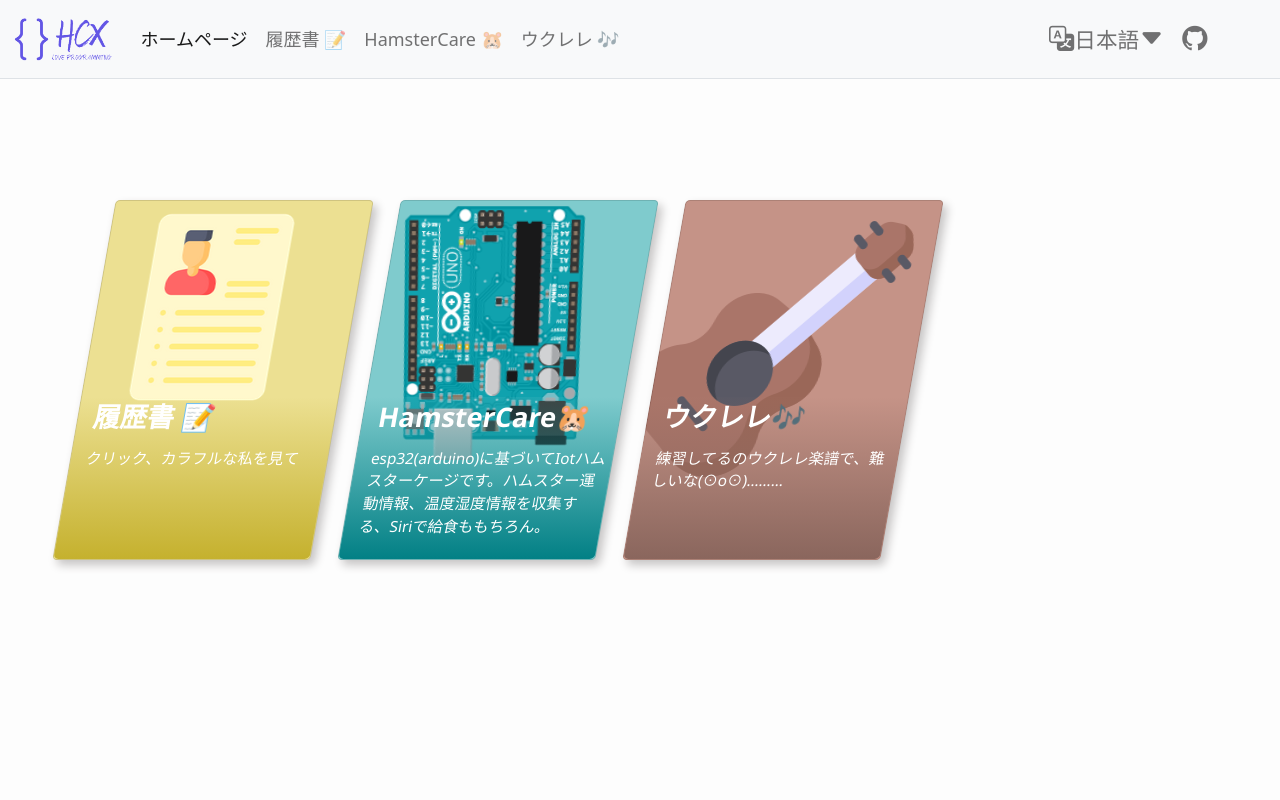
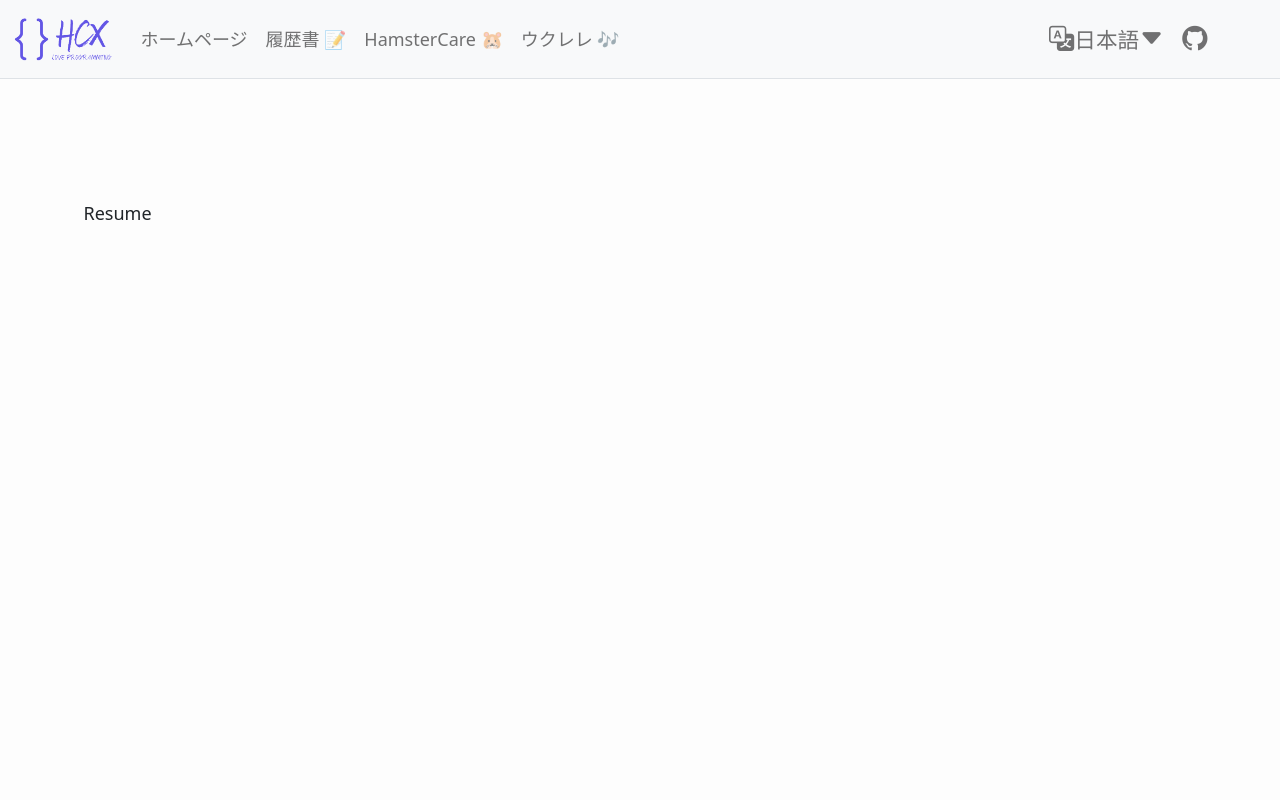
Before and after one commit to hanchengxu/homepage-front, a Vue app: page /resume in a window 1280 px wide. Shown: the top 800 px of the page. Built offline with nearby package versions, Linux system fonts and the light colour scheme.

Commit message:
add router

```diff
--- a/package.json
+++ b/package.json
@@ -16,7 +16,8 @@
     "core-js": "^3.6.5",
     "element-plus": "^1.0.2-beta.36",
     "vue": "^3.0.0",
-    "vue-i18n": "^9.1.7"
+    "vue-i18n": "^9.1.7",
+    "vue-router": "^4.0.11"
   },
   "devDependencies": {
     "@vue/cli-plugin-babel": "~4.5.0",
--- a/src/App.vue
+++ b/src/App.vue
@@ -1,6 +1,8 @@
 <template>
   <Header />
-  <Container />
+    <div class="main-container">
+      <router-view></router-view>
+    </div>
   <Footer />
 </template>
 
@@ -19,3 +21,8 @@
   }
 }
 </script>
+<style>
+.main-container{
+  min-height: 1000px;
+}
+</style>
--- a/src/components/Container/Container.vue
+++ b/src/components/Container/Container.vue
@@ -1,5 +1,5 @@
 <template>
-    <div class="container-lg main-container">
+    <div class="container-lg">
         <div class="row" style="margin-top:200px">
             <div class="col-sm-12 col-md-6 col-lg-4 col-xl-3 d-flex justify-content-center card-col" >
                 <div class="card d-flex flex-column justify-content-end"
@@ -78,9 +78,6 @@
 }
 </script>
 <style>
-.main-container{
-  min-height: 1000px;
-}
 .card{
     width: 15rem;
     height: 20rem;
--- /dev/null
+++ b/src/components/Container/hamsterCare/HamsterCare.vue
@@ -0,0 +1,13 @@
+<template>
+    <div class="container-lg" style="margin-top:200px">
+        Hamster
+    </div>
+</template>
+<script>
+export default {
+    name: 'HamsterCare',
+    setup() {
+
+    },
+}
+</script>
--- /dev/null
+++ b/src/components/Container/resume/Resume.vue
@@ -0,0 +1,13 @@
+<template>
+    <div class="container-lg" style="margin-top:200px">
+        Resume
+    </div>
+</template>
+<script>
+export default {
+    name: 'Resume',
+    setup() {
+
+    },
+}
+</script>
--- /dev/null
+++ b/src/components/Container/ukulele/Ukulele.vue
@@ -0,0 +1,13 @@
+<template>
+    <div class="container-lg" style="margin-top:200px">
+        Ukulele
+    </div>
+</template>
+<script>
+export default {
+    name: 'Ukulele',
+    setup() {
+
+    },
+}
+</script>
--- a/src/components/Header.vue
+++ b/src/components/Header.vue
@@ -10,16 +10,16 @@
             <div :class="['header-menu','collapse','navbar-collapse',{show: showMenu}]" >
                 <ul class="navbar-nav me-auto mb-2 mb-lg-0">
                     <li class="nav-item">
-                        <a class="nav-link active" aria-current="page" href="./">{{ $t("header.menu.topPage") }}</a>
+                        <router-link class="nav-link" to="/">{{ $t("header.menu.topPage") }}</router-link>
                     </li>
                     <li class="nav-item">
-                        <a class="nav-link" href="#">{{ $t("header.menu.resume") }} 📝</a>
+                        <router-link class="nav-link" to="/resume">{{ $t("header.menu.resume") }} 📝</router-link>
                     </li>
                     <li class="nav-item">
-                        <a class="nav-link" href="#">{{ $t("header.menu.hamsterCare") }} 🐹</a>
+                        <router-link class="nav-link" to="/hamsterCare">{{ $t("header.menu.hamsterCare") }} 🐹</router-link>
                     </li>
                     <li class="nav-item">
-                        <a class="nav-link" href="#">{{ $t("header.menu.ukulele") }} 🎶</a>
+                        <router-link  class="nav-link" to="/ukulele">{{ $t("header.menu.ukulele") }} 🎶</router-link >
                     </li>
                 </ul>
                 <hr class="d-md-none text-dark">
--- a/src/i18n/en.js
+++ b/src/i18n/en.js
@@ -11,7 +11,7 @@
     homepage:{
         resume:{
             title:'Resume',
-            detail:'click it, find the colorful me'
+            detail:'Click it, find the colorful me'
         },
         hamsterCare:{
             title:'HamsterCare',
--- a/src/main.js
+++ b/src/main.js
@@ -15,11 +15,14 @@
 import 'bootstrap-icons/font/bootstrap-icons.css'//bootstrap icon式样
 import '@/css/bootstrap.min.css';//bootstrap UI
 import '@/css/main.css'//项目css
+import { createI18n } from 'vue-i18n'//国际化
+import { createRouter,createWebHistory  } from 'vue-router'
+import {routes} from '@/routes';//←←路由在此配置
 
-import { createI18n } from 'vue-i18n'//国际化
 
+//国际化配置
 const i18n = createI18n({
-    locale: localStorage.getItem('locale') || 'ja',  // 语言标识
+    locale: localStorage.getItem('locale') || 'ja',//
     globalInjection:true,
     messages: {
         'zh': require('./i18n/zh'),
@@ -28,12 +31,27 @@
     }
 })
 
+//路由配置
+const router = createRouter({
+    history: createWebHistory(),
+    routes,
+  })
+//路由前置处理器
+// router.beforeEach((to,from,next)=>{
+//     if(to.matched.length == 0){
+//         next({path:'/'})
+//     }else{
+//         next();
+//     }
+// });
+
 // 注册到全局
 const app = createApp(App);
 
 // app.use(Antd);
 // app.use(ElementPlus, { locale });
 app.use(i18n);
+app.use(router);
 
 app.component('svg-icon', SvgIcon).mount("#app");
 
--- /dev/null
+++ b/src/routes/index.js
@@ -0,0 +1,15 @@
+import Container from '@/components/Container/Container.vue';
+import HamsterCare from '@/components/Container/hamsterCare/HamsterCare.vue';
+import Resume from '@/components/Container/resume/Resume.vue';
+import Ukulele from '@/components/Container/ukulele/Ukulele.vue';
+
+
+const routes=[
+    { path: '/hamsterCare', component: HamsterCare },
+    { path: '/resume', component: Resume },
+    { path: '/ukulele', component: Ukulele },
+    { path: '/', component: Container },
+    { path: '/:pathMatch(.*)*', component: Container }
+]
+
+export {routes};
--- a/vue.config.js
+++ b/vue.config.js
@@ -5,7 +5,7 @@
 }
 
 module.exports = {
-  publicPath: './', // 基本路径
+  publicPath: '/', // 基本路径
   outputDir: 'dist', // 输出文件目录
   lintOnSave: false, // eslint-loader 是否在保存的时候检查
   // see https://github.com/vuejs/vue-cli/blob/dev/docs/webpack.md
```
Also changed, not shown: 1 other file (tests, documents, lock files or other folders).
